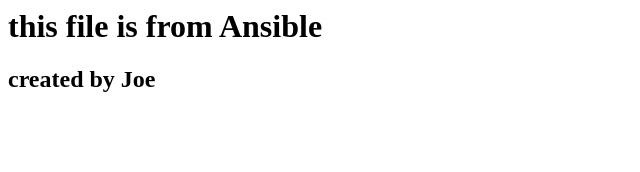
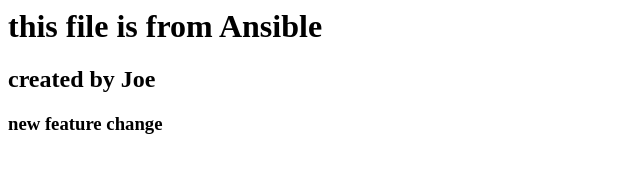
Before and after one commit to devopskang/ansible_apache2, a plain HTML site: page index.html in a window 1280 px wide. Shown: the whole page, without its empty margins (0-640 px from the left). Drawn offline with Linux system fonts and the light colour scheme.

Commit message:
second commit

```diff
--- a/index.html
+++ b/index.html
@@ -1,2 +1,3 @@
 <h1>this file is from Ansible</h1>
 <h2>created by Joe</h2>
+<h3>new feature change</h3>
```
Also changed, not shown: 1 other file.
